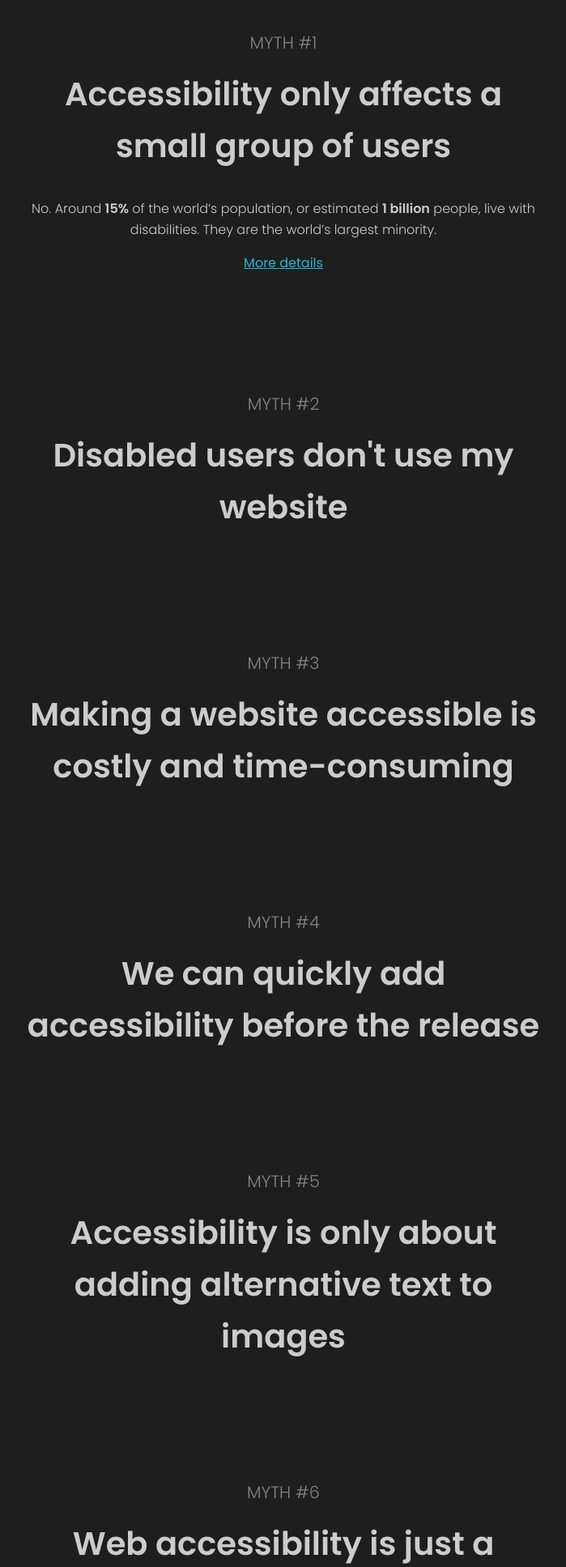
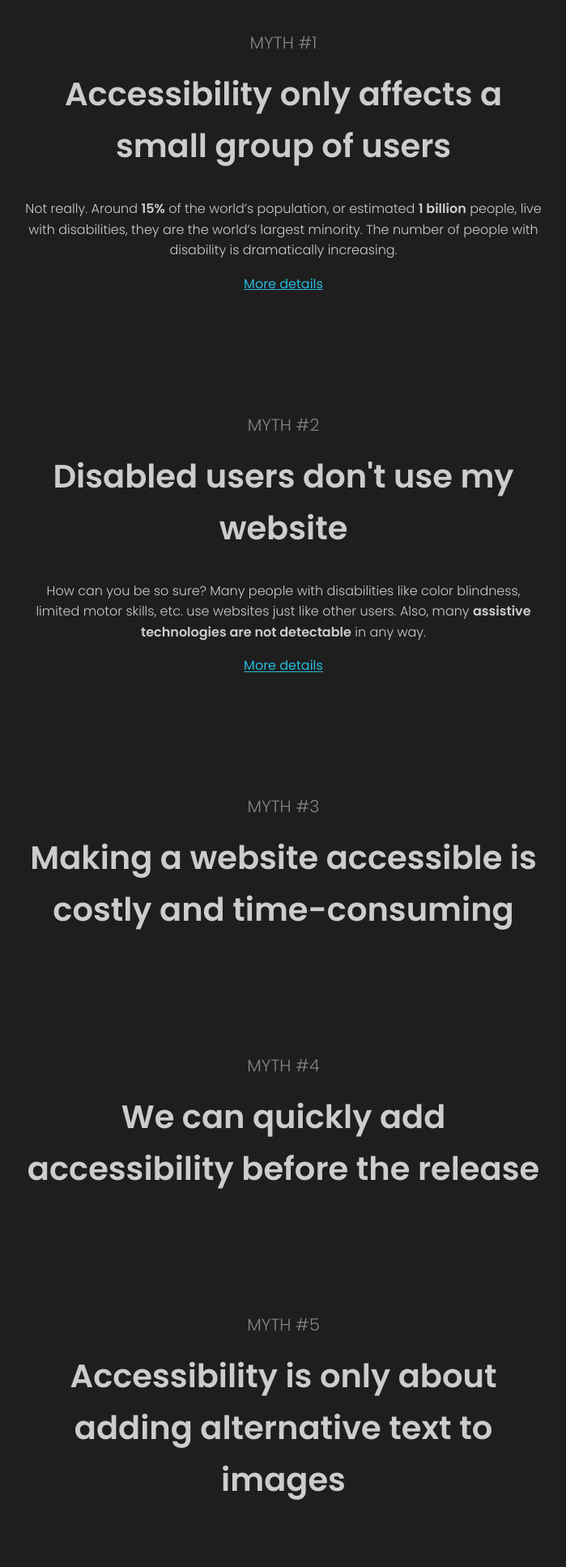
Before and after one commit to sergeicodes/a11ymyths, a web app: file index.html in a window 1280 px wide. Shown: the part 514-2449 px from the top of the page at 81% size, without its empty margins (290-989 px from the left). Run offline with its HTML, style and script files only (its server is not run), Linux system fonts and the light colour scheme.

Commit message:
Update myths

```diff
--- a/css/styles.css
+++ b/css/styles.css
@@ -1,4 +1,4 @@
-@import url('https://fonts.googleapis.com/css2?family=Poppins:wght@300;400;600&display=swap');
+@import url("https://fonts.googleapis.com/css2?family=Poppins:wght@300;400;600&display=swap");
 
 :root {
   --color-background: #1e1e1e;
@@ -33,6 +33,20 @@ h1 {
   }
 }
 
+a,
+a:visited {
+  padding: 0 0.1rem;
+  color: var(--color-link);
+}
+
+a:hover,
+a:focus {
+  color: var(--color-background);
+  background-color: var(--color-link);
+  text-decoration: none;
+  outline: none;
+}
+
 .stamp {
   text-transform: uppercase;
   color: var(--color-accent);
@@ -44,22 +58,13 @@ h1 {
 
 .content {
   margin: 0 auto;
-  max-width: 650px;
+  max-width: 640px;
   padding: 0 1rem;
 }
 
-a,
-a:visited {
-  color: var(--color-link);
+.myth__link,
+.myth__link:visited {
   padding: 0.2rem 0.6rem;
-}
-
-a:hover,
-a:focus {
-  color: var(--color-background);
-  background-color: var(--color-link);
-  text-decoration: none;
-  outline: none;
 }
 
 strong {
@@ -116,7 +121,12 @@ footer {
   font-size: 0.8rem;
 }
 
-footer a,
-footer a:visited {
-  padding: 0 0.1rem;
+.visually-hidden {
+  clip: rect(0 0 0 0);
+  clip-path: inset(50%);
+  height: 1px;
+  overflow: hidden;
+  position: absolute;
+  white-space: nowrap;
+  width: 1px;
 }
--- a/index.html
+++ b/index.html
@@ -20,20 +20,42 @@
           </h2>
 
           <p class="myth__excerpt">
-            No. Around <strong>15%</strong> of the world’s population, or estimated
-            <strong>1 billion</strong> people, live with disabilities. They are
-            the world’s largest minority.
+            Not really. Around <strong>15%</strong> of the world’s population,
+            or estimated <strong>1 billion</strong> people, live with
+            disabilities, they are the world’s largest minority. The number of
+            people with disability is dramatically increasing.
           </p>
 
           <a
             href="https://www.who.int/en/news-room/fact-sheets/detail/disability-and-health"
             class="myth__link"
-            >More details</a
+            target="_blank"
+            >More details
+            <span class="visually-hidden"
+              >about Accessibility only affects a small group of users</span
+            ></a
           >
         </section>
 
         <section class="myth">
           <h2 class="myth__title">Disabled users don't use my website</h2>
+
+          <p class="myth__excerpt">
+            How can you be so sure? Many people with disabilities like color
+            blindness, limited motor skills, etc. use websites just like other
+            users. Also, many <strong>assistive technologies are not detectable</strong> in any
+            way.
+          </p>
+
+          <a
+            href="https://www.w3.org/WAI/people-use-web/"
+            class="myth__link"
+            target="_blank"
+            >More details
+            <span class="visually-hidden"
+              >about Disabled users don't use my website</span
+            ></a
+          >
         </section>
 
         <section class="myth">
```
